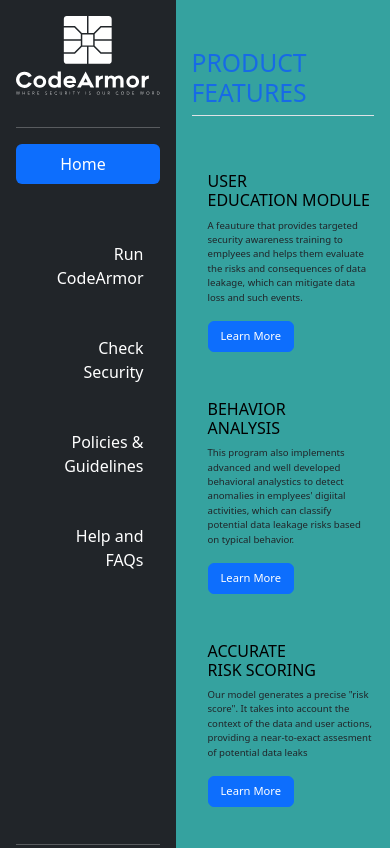
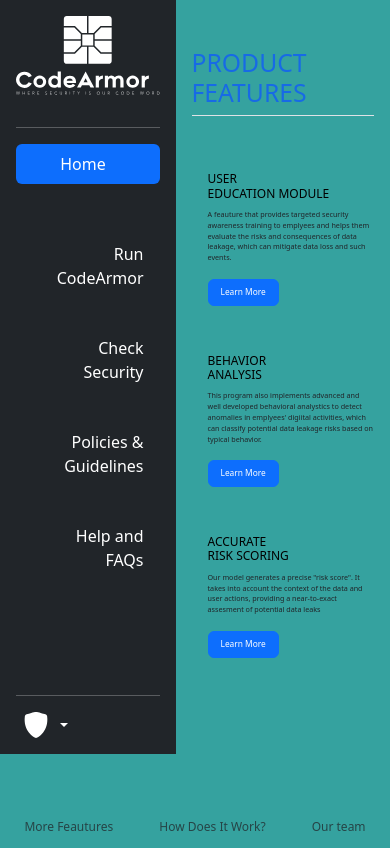
Before and after one commit to ProperCoder/CodeArmor, a plain HTML site: page index.html in a window 390 px wide. Shown: the top 848 px of the page. Drawn offline with nearby package versions, Linux system fonts and the light colour scheme.

Commit message:
Update main.css

```diff
--- a/main.css
+++ b/main.css
@@ -114,6 +114,9 @@ a{
     #home{
         text-align: start;
     }
+    .container{
+        font-size: 12px;
+    }
 
 }
 
```
